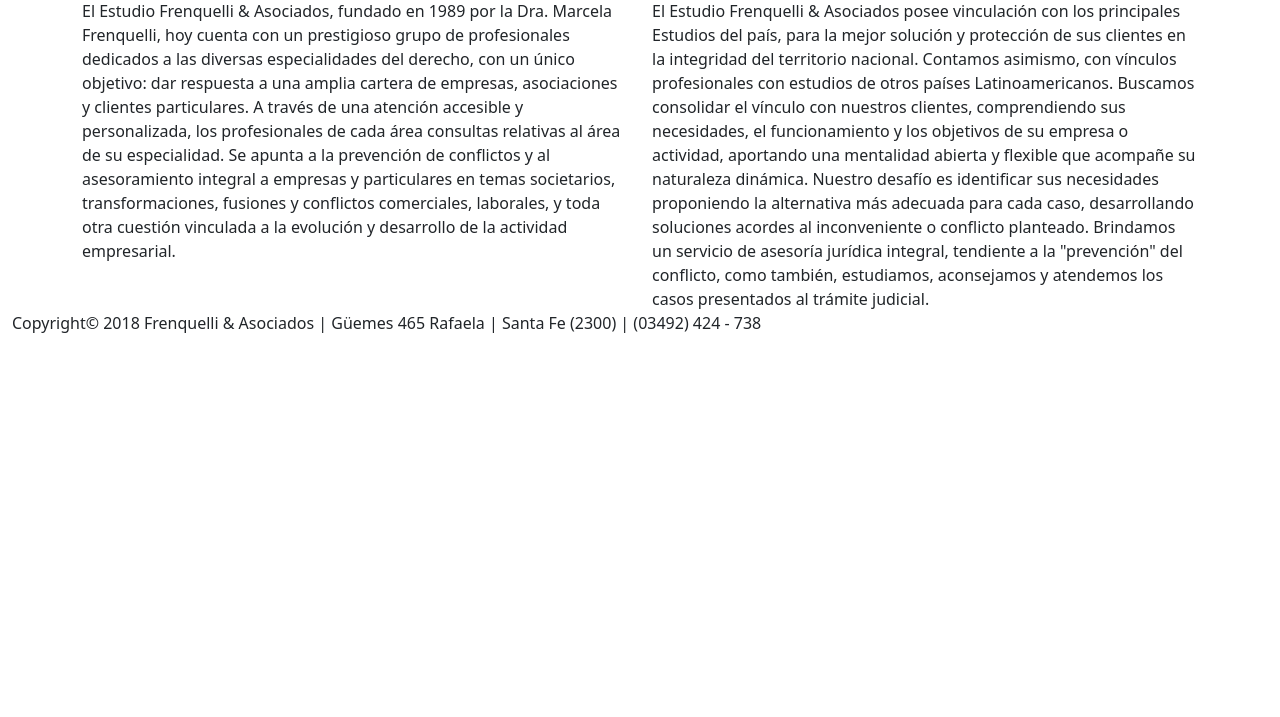
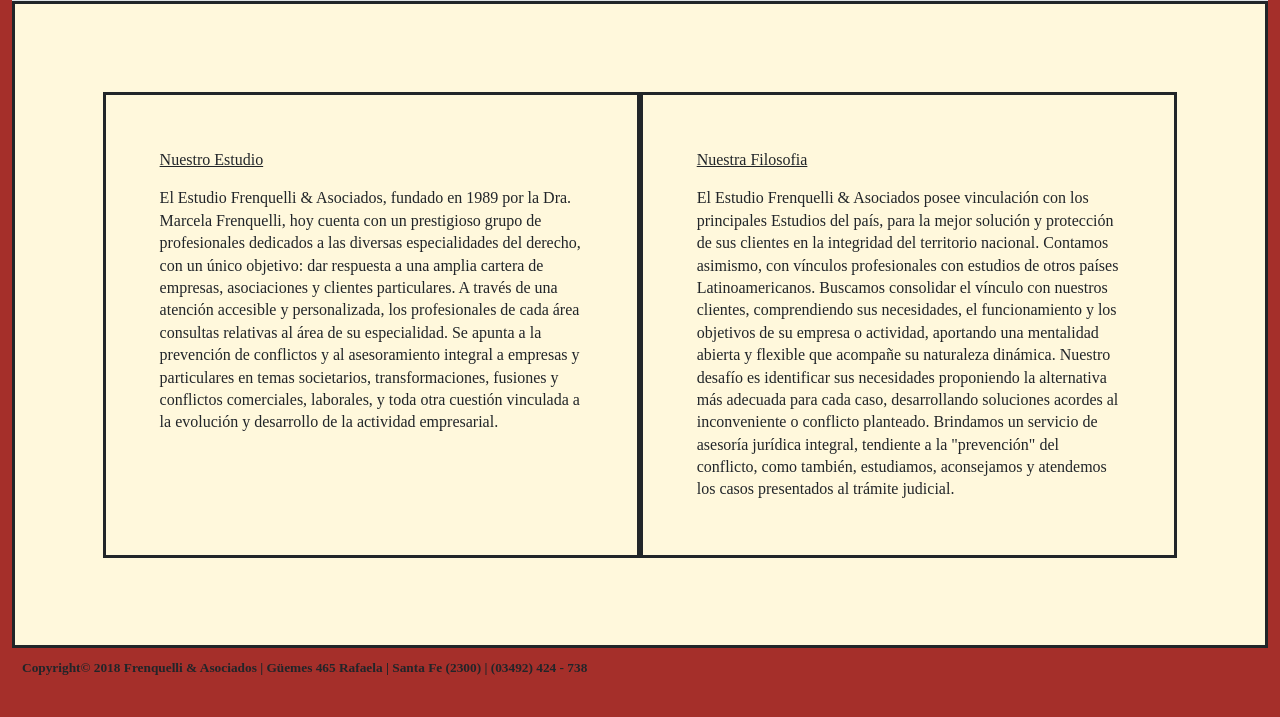
Before and after one commit to CVillamarin/final2.github.io, a website: page index.html in a window 1280 px wide. Shown: the part 230-947 px from the top of the page. Before the commit the page ends 800 px from the top, so only its background shows below. Drawn offline with nearby package versions, Linux system fonts and the light colour scheme; files that its build step writes are made by us from their sources.

Commit message:
Version 4

```diff
--- a/index.html
+++ b/index.html
@@ -1,8 +1,8 @@
 <!DOCTYPE html>
 <html>
     <head class="container-fluid">
-        <link rel="stylesheet" href="../proyecto final - github/bootsrap/css/bootstrap.css">
-        <link rel="stylesheet"  href="../proyecto final - github/css/estilos.css" >
+        <link rel="stylesheet" href="../proyectofinal/bootsrap/css/bootstrap.css">
+        <link rel="stylesheet"  href="../proyectofinal/css/estilos.css" >
         <link rel="shortcut icon" href="favicon (2).ico" type="image/x-icon">
         <link rel="icon" href="favicon (2).ico" type="image/x-icon">
         <meta name="keywords" content="Estudio,Frenquelli,Juridico,Abogacia,Argentina">
```
